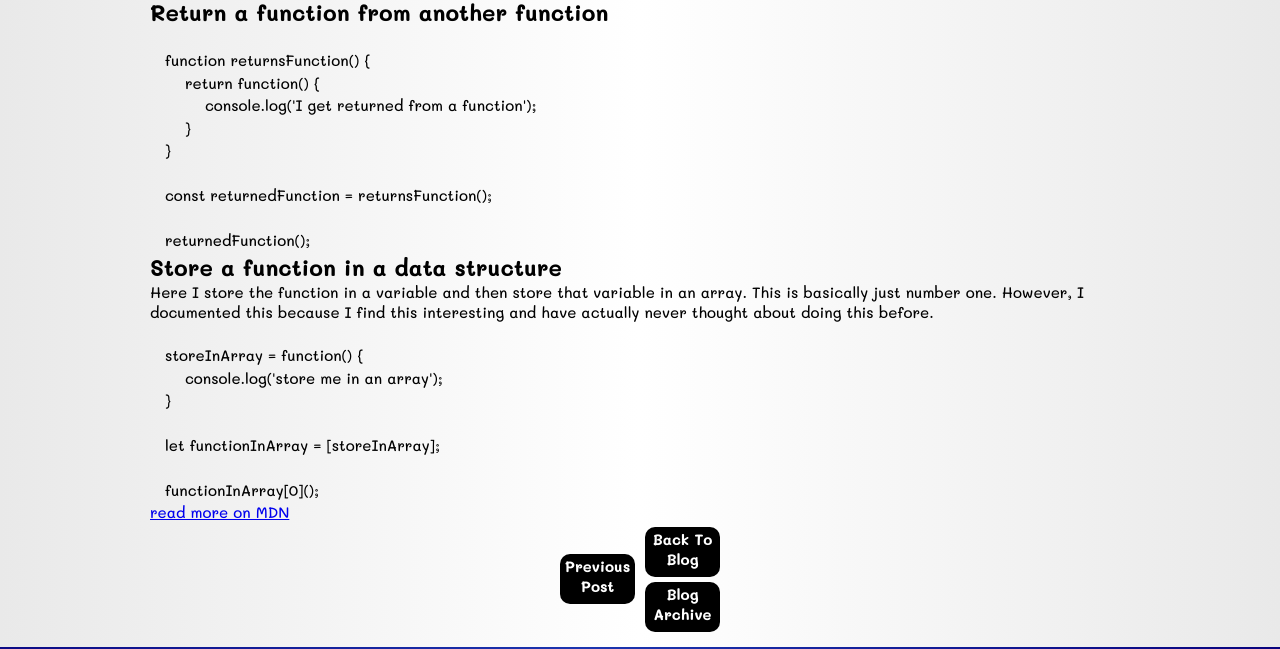
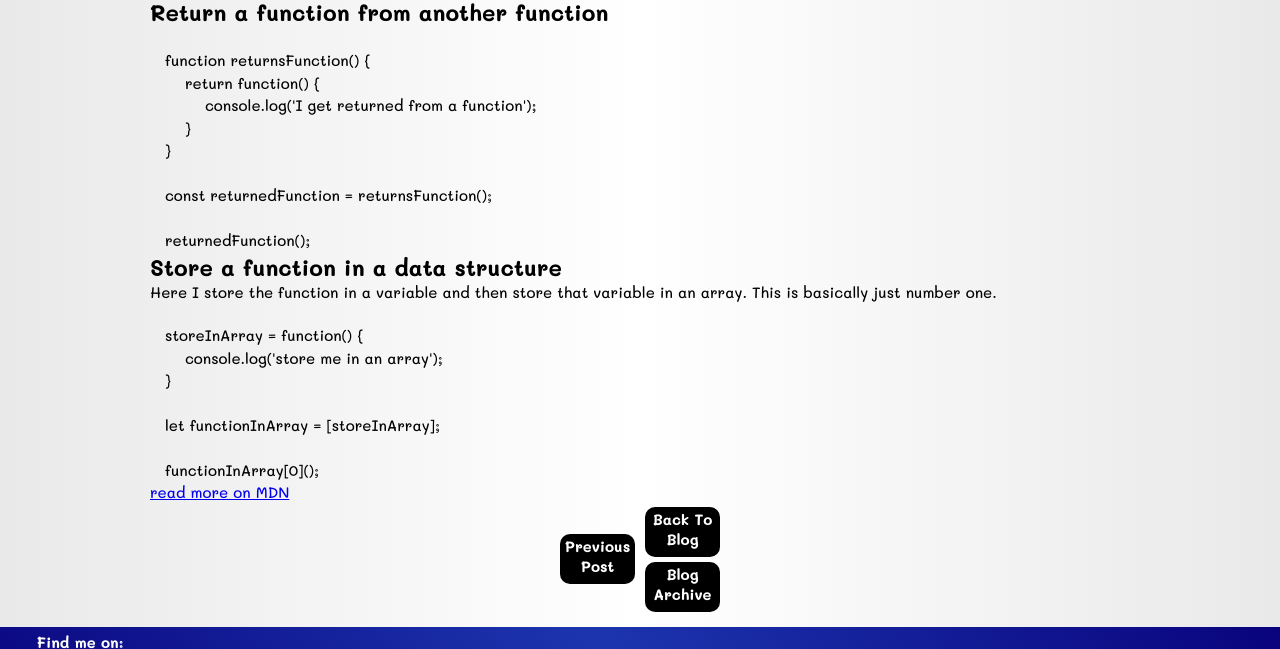
Before and after one commit to ARogala/rogala-designs, a Gatsby site: page /techblog/JavaScript/first-class-functions/ in a window 1280 px wide. Shown: the part 855-1504 px from the top of the page. Built offline with nearby package versions, Linux system fonts and the light colour scheme; Gatsby itself is replaced by a stand-in of ours; some packages are replaced by stand-ins of ours; code samples lack their colours.

Commit message:
Update JavaScript “first-class-functions”

````diff
--- a/src/techblog/JavaScript/first-class-functions.md
+++ b/src/techblog/JavaScript/first-class-functions.md
@@ -56,7 +56,7 @@ returnedFunction();
 
 ## Store a function in a data structure
 Here I store the function in a variable and then store that variable in
-an array. This is basically just number one. However, I documented this because I find this interesting and have actually never thought about doing this before.
+an array. This is basically just number one.
 ```js{numberLines: true}
 
 storeInArray = function() {
````
